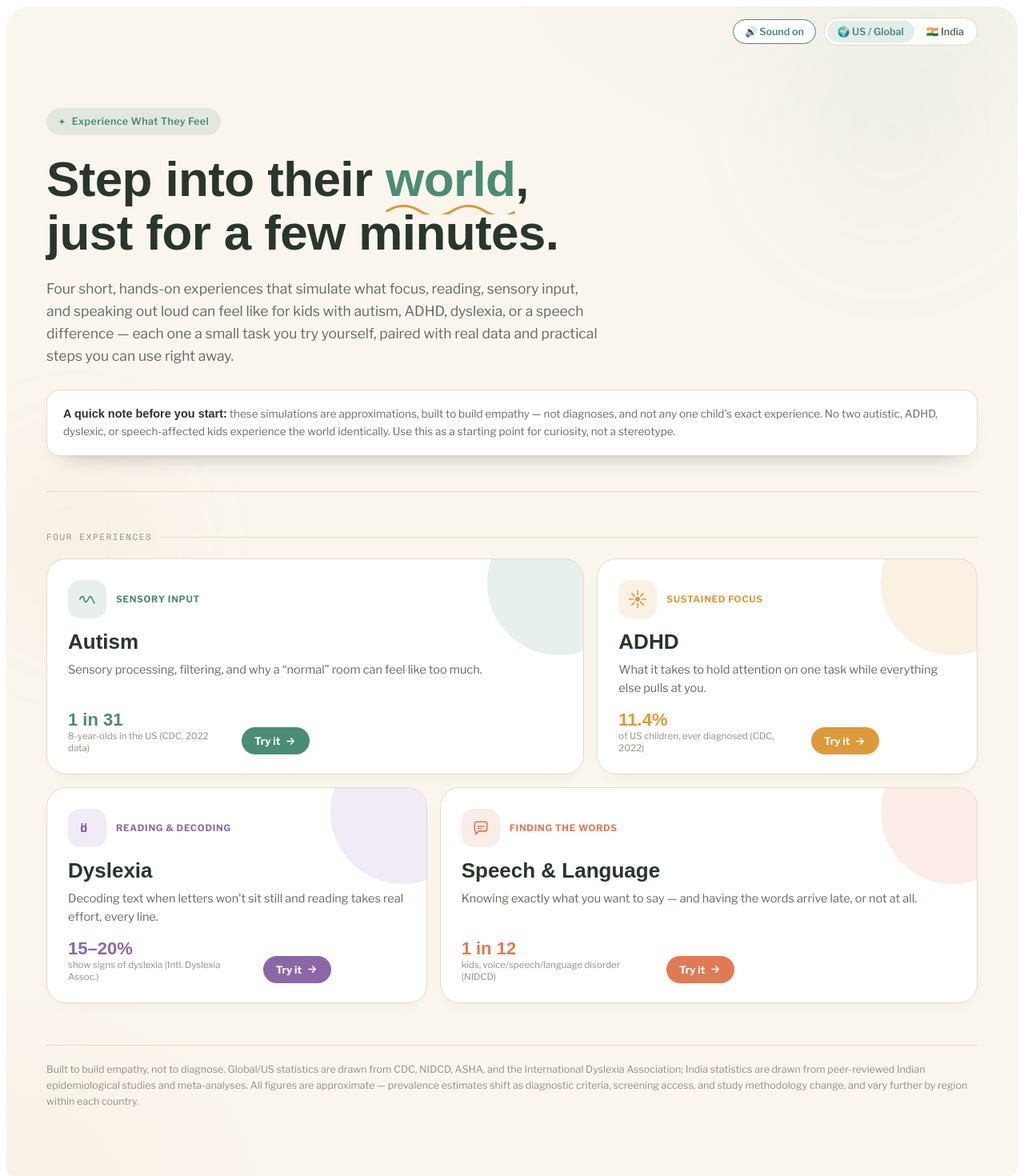
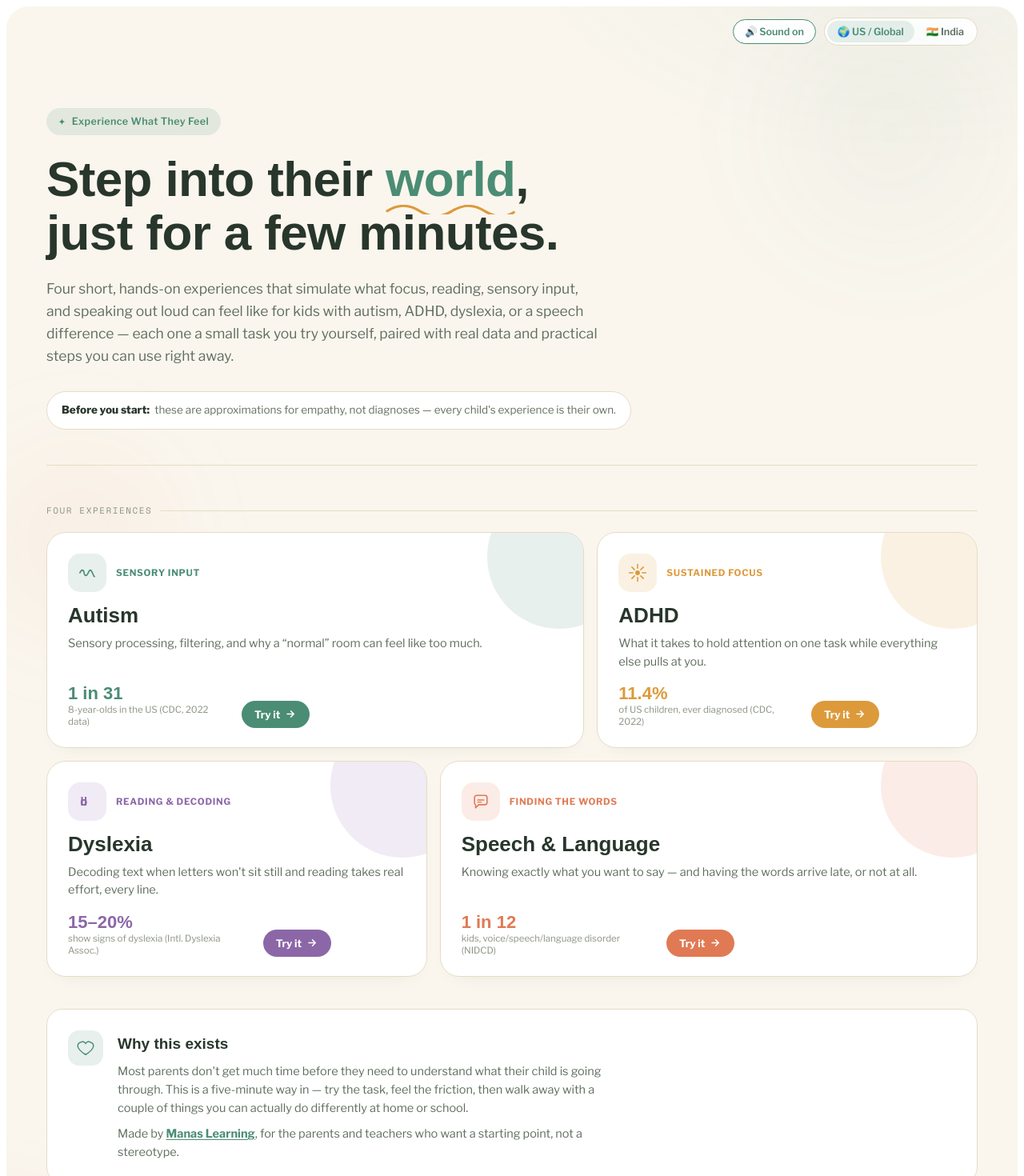
Before and after one commit to darayavahoush/in-their-world, a React (Vite) app: page / in a window 1280 px wide. Shown: the top 1470 px of the page at 80% size. Built offline with nearby package versions, Linux system fonts and the light colour scheme.

Commit message:
Improve site navigation: scannable content, remove scoring, streamline instructions

```diff
--- a/src/InTheirWorld.css
+++ b/src/InTheirWorld.css
@@ -99,11 +99,11 @@
 .itw-title em{font-style:normal;font-weight:800;color:var(--itw-accent);}
 .itw-lede{font-size:17.5px;color:var(--itw-muted);max-width:58ch;margin:0 0 8px;}
 .itw-disclaimer{
-  margin-top:28px;padding:18px 20px;background:var(--itw-paper);border:1px solid var(--itw-paper-border);
-  border-radius:16px;font-size:13.5px;color:var(--itw-paper-muted);position:relative;
-  box-shadow:0 14px 30px -22px rgba(0,0,0,.45);
+  margin-top:22px;padding:12px 18px;background:var(--itw-paper);border:1px solid var(--itw-paper-border);
+  border-radius:99px;font-size:13.5px;color:var(--itw-paper-muted);display:inline-flex;align-items:center;
+  gap:6px;max-width:100%;
 }
-.itw-disclaimer strong{color:var(--itw-paper-text);font-family:var(--font-display);font-weight:800;font-size:14.5px;}
+.itw-disclaimer strong{color:var(--itw-paper-text);font-weight:800;}
 
 .itw-grid-eyebrow{
   margin-top:48px;font-family:var(--font-mono);font-size:11px;letter-spacing:.14em;
@@ -207,7 +207,7 @@
 
 /* ---------- sim shell ---------- */
 .itw-sim{border:1px solid var(--itw-border);border-radius:22px;background:var(--itw-panel);overflow:hidden;box-shadow:0 20px 46px -30px rgba(40,54,44,.28);}
-.itw-sim-instructions{padding:18px 22px;font-size:15px;color:var(--itw-muted);border-bottom:1px solid var(--itw-border);background:var(--itw-panel-2);}
+.itw-sim-instructions{padding:18px 22px 12px;font-size:15.5px;font-weight:600;color:var(--itw-text);background:var(--itw-panel-2);}
 .itw-sim-instructions strong{color:var(--itw-text);font-family:var(--font-display);font-weight:800;}
 .itw-sim-controls{padding:20px 22px;border-top:1px solid var(--itw-border);background:var(--itw-panel);display:flex;flex-wrap:wrap;gap:16px;align-items:center;}
 .itw-row{display:flex;align-items:center;gap:10px;flex-wrap:wrap;}
@@ -427,23 +427,55 @@
 }
 .itw-country-toggle button.itw-active{background:var(--itw-accent-soft);color:var(--itw-accent);}
 
-/* ================= Rating card ================= */
+/* ================= Rating card (reflection, not a grade) ================= */
 .itw-rating-card{
-  margin:0 18px 20px;padding:20px 22px;border:1px solid var(--itw-paper-border);border-radius:18px;
-  background:var(--itw-paper);color:var(--itw-paper-text);animation:itw-rating-in .35s ease both;
-  box-shadow:0 16px 34px -22px rgba(0,0,0,.4);
+  margin:0 18px 20px;padding:22px;border:1px solid var(--itw-accent-soft);border-radius:18px;
+  background:var(--card-accent-soft, var(--itw-accent-soft));color:var(--itw-paper-text);
+  animation:itw-rating-in .35s ease both;
 }
 @keyframes itw-rating-in{
   from{opacity:0;transform:translateY(6px);}
   to{opacity:1;transform:translateY(0);}
 }
-.itw-rating-top{display:flex;align-items:flex-start;justify-content:space-between;gap:14px;margin-bottom:10px;}
-.itw-rating-title{font-family:var(--font-mono);font-size:12px;text-transform:uppercase;letter-spacing:.08em;color:var(--itw-paper-muted);margin-bottom:4px;}
-.itw-rating-stars{color:var(--itw-accent);font-size:17px;letter-spacing:2px;}
-.itw-rating-score{font-family:var(--font-mono);font-weight:700;font-size:28px;color:var(--itw-paper-text);line-height:1;}
-.itw-rating-score span{font-size:14px;color:var(--itw-paper-muted);}
-.itw-rating-lines{margin:0 0 14px;padding-left:18px;color:var(--itw-paper-text);font-size:14px;line-height:1.55;}
+.itw-rating-top{display:flex;align-items:center;gap:12px;margin-bottom:12px;}
+.itw-rating-badge{
+  width:34px;height:34px;border-radius:50%;background:var(--itw-paper);color:var(--itw-accent);
+  display:flex;align-items:center;justify-content:center;flex-shrink:0;
+}
+.itw-rating-badge svg{width:18px;height:18px;}
+.itw-rating-title{font-family:var(--font-display);font-weight:800;font-size:16.5px;color:var(--itw-paper-text);}
+.itw-rating-lines{margin:0 0 14px;padding-left:18px;color:var(--itw-paper-text);font-size:14.5px;line-height:1.6;}
 .itw-rating-lines li{margin-bottom:6px;}
 .itw-rating-lines li:last-child{margin-bottom:0;}
-.itw-rating-retry{font-size:12.5px;padding:7px 14px;border-color:var(--itw-paper-border);color:var(--itw-paper-text);}
+.itw-rating-retry{font-size:12.5px;padding:7px 14px;background:var(--itw-paper);border-color:transparent;color:var(--itw-paper-text);}
 .itw-rating-retry:hover{border-color:var(--itw-accent);color:var(--itw-accent);}
+
+/* ================= How-to strip (scannable, before every task) ================= */
+.itw-howto{
+  display:flex;gap:10px;flex-wrap:wrap;padding:0 18px 18px;background:var(--itw-panel-2);
+  border-bottom:1px solid var(--itw-border);
+}
+.itw-howto-step{
+  display:flex;align-items:center;gap:9px;background:var(--itw-paper);border:1px solid var(--itw-paper-border);
+  border-radius:99px;padding:7px 14px 7px 8px;font-size:13px;font-weight:600;color:var(--itw-text);
+}
+.itw-howto-num{
+  width:20px;height:20px;border-radius:50%;background:var(--itw-accent);color:#fff;flex-shrink:0;
+  display:flex;align-items:center;justify-content:center;font-family:var(--font-mono);font-size:11px;font-weight:700;
+}
+
+/* ================= About block ================= */
+.itw-about{
+  margin-top:40px;display:flex;gap:18px;align-items:flex-start;padding:26px;border-radius:20px;
+  background:var(--itw-panel);border:1px solid var(--itw-border);
+}
+.itw-about-icon{
+  width:44px;height:44px;border-radius:14px;background:var(--itw-accent-soft);color:var(--itw-accent);
+  display:flex;align-items:center;justify-content:center;flex-shrink:0;
+}
+.itw-about-icon svg{width:22px;height:22px;}
+.itw-about h3{font-family:var(--font-display);font-weight:800;font-size:19px;margin:2px 0 8px;}
+.itw-about p{font-size:14.5px;color:var(--itw-muted);line-height:1.6;margin:0 0 8px;max-width:64ch;}
+.itw-about p:last-child{margin-bottom:0;}
+.itw-about a{color:var(--itw-accent);font-weight:700;text-decoration:underline;text-underline-offset:2px;}
+@media (max-width:600px){.itw-about{flex-direction:column;}}
--- a/src/InTheirWorld.jsx
+++ b/src/InTheirWorld.jsx
@@ -257,11 +257,7 @@ function Landing({ onSelect }) {
           real data and practical steps you can use right away.
         </p>
         <div className="itw-disclaimer itw-rise itw-rise-4">
-          <strong>A quick note before you start:</strong> these simulations are
-          approximations, built to build empathy — not diagnoses, and not any one child's
-          exact experience. No two autistic, ADHD, dyslexic, or speech-affected kids
-          experience the world identically. Use this as a starting point for curiosity,
-          not a stereotype.
+          <strong>Before you start:</strong> these are approximations for empathy, not diagnoses — every child's experience is their own.
         </div>
       </div>
 
@@ -290,14 +286,35 @@ function Landing({ onSelect }) {
         ))}
       </div>
 
+      <AboutBlock />
+
       <div className="itw-foot-note">
-        Built to build empathy, not to diagnose. Global/US statistics are drawn from CDC,
-        NIDCD, ASHA, and the International Dyslexia Association; India statistics are drawn
-        from peer-reviewed Indian epidemiological studies and meta-analyses. All figures are
-        approximate — prevalence estimates shift as diagnostic criteria, screening access,
-        and study methodology change, and vary further by region within each country.
+        Built to build empathy, not to diagnose. Figures are approximate and drawn from CDC, NIDCD,
+        ASHA, the International Dyslexia Association, and peer-reviewed Indian epidemiological studies.
       </div>
     </section>
+  );
+}
+
+function AboutBlock() {
+  return (
+    <div className="itw-about itw-rise itw-rise-5">
+      <div className="itw-about-icon" aria-hidden="true">
+        <svg viewBox="0 0 24 24" fill="none"><path d="M12 21s-7.5-4.6-10-9.3C.4 8 2 4.5 5.6 4a5 5 0 0 1 6.4 2 5 5 0 0 1 6.4-2C22 4.5 23.6 8 22 11.7 19.5 16.4 12 21 12 21Z" stroke="currentColor" strokeWidth="1.6" strokeLinejoin="round"/></svg>
+      </div>
+      <div>
+        <h3>Why this exists</h3>
+        <p>
+          Most parents don't get much time before they need to understand what their child is
+          going through. This is a five-minute way in — try the task, feel the friction, then
+          walk away with a couple of things you can actually do differently at home or school.
+        </p>
+        <p>
+          Made by <a href="https://www.manaslearning.com" target="_blank" rel="noreferrer">Manas Learning</a>,
+          for the parents and teachers who want a starting point, not a stereotype.
+        </p>
+      </div>
+    </div>
   );
 }
 
@@ -448,9 +465,7 @@ function Viewfinder({ hud, stageStyle, children }) {
 
 /* ---------------- Rating card (shared by every task) ---------------- */
 
-function RatingCard({ title, score, maxScore = 100, lines, retryLabel = "Try again", onRetry }) {
-  const pct = Math.max(0, Math.min(100, Math.round((score / maxScore) * 100)));
-  const stars = Math.max(1, Math.min(5, Math.round(pct / 20)));
+function RatingCard({ title, lines, retryLabel = "Try again", onRetry }) {
   useEffect(() => {
     audio.tone({ freq: 523, type: "sine", duration: 0.16, gain: 0.1 });
     audio.tone({ freq: 659, type: "sine", duration: 0.2, gain: 0.09, delay: 0.09 });
@@ -458,17 +473,10 @@ function RatingCard({ title, score, maxScore = 100, lines, retryLabel = "Try aga
   return (
     <div className="itw-rating-card" role="status">
       <div className="itw-rating-top">
-        <div>
-          <div className="itw-rating-title">{title}</div>
-          <div className="itw-rating-stars" aria-hidden="true">
-            {"★".repeat(stars)}
-            {"☆".repeat(5 - stars)}
-          </div>
+        <div className="itw-rating-badge" aria-hidden="true">
+          <svg viewBox="0 0 24 24" fill="none"><path d="M12 21s-7.5-4.6-10-9.3C.4 8 2 4.5 5.6 4a5 5 0 0 1 6.4 2 5 5 0 0 1 6.4-2C22 4.5 23.6 8 22 11.7 19.5 16.4 12 21 12 21Z" stroke="currentColor" strokeWidth="1.6" strokeLinejoin="round"/></svg>
         </div>
-        <div className="itw-rating-score">
-          {Math.round(score)}
-          <span>/{maxScore}</span>
-        </div>
+        <div className="itw-rating-title">{title}</div>
       </div>
       <ul className="itw-rating-lines">
         {lines.map((l, i) => (
@@ -478,6 +486,21 @@ function RatingCard({ title, score, maxScore = 100, lines, retryLabel = "Try aga
       <button className="itw-btn-ghost itw-rating-retry" onClick={onRetry}>
         {retryLabel}
       </button>
+    </div>
+  );
+}
+
+/* ---------------- How-to strip (3 short steps, shown before every task) ---------------- */
+
+function HowTo({ steps }) {
+  return (
+    <div className="itw-howto">
+      {steps.map((s, i) => (
+        <div className="itw-howto-step" key={i}>
+          <span className="itw-howto-num">{i + 1}</span>
+          <span>{s}</span>
+        </div>
+      ))}
     </div>
   );
 }
@@ -690,10 +713,15 @@ function AutismSim() {
   return (
     <div className="itw-sim">
       <div className="itw-sim-instructions">
-        <strong>Task:</strong> {TOTAL_ROUNDS} rounds. One dot is the real target — the rest are
-        identical-looking decoys. Find and click the right one before the timer runs out. Noise
-        climbs, decoys multiply, and the clock shrinks — all on their own, whether you're ready or not.
-      </div>
+        Find the one real dot among the decoys, {TOTAL_ROUNDS} rounds — it only gets louder from here.
+      </div>
+      <HowTo
+        steps={[
+          "Spot the one real dot",
+          "Click it before time runs out",
+          "Noise & decoys ramp up each round",
+        ]}
+      />
       <Viewfinder
         hud={{
           left: phase === "task" ? `ROUND ${round}/${TOTAL_ROUNDS}` : "STANDBY",
@@ -804,8 +832,7 @@ function AutismSim() {
       </div>
       {rating && (
         <RatingCard
-          title="Your focus score"
-          score={rating.score}
+          title="What that round was like"
           lines={[
             `Cleared ${TOTAL_ROUNDS} rounds in ${rating.time}s, with ${rating.misses} decoy click(s) and ${rating.timeouts} round(s) where time ran out before you found it.`,
             rating.misses > 0 || rating.timeouts > 0
@@ -824,7 +851,7 @@ function AutismModule({ onBack, onNavigate }) {
   return (
     <ModuleShell
       accent="autism"
-      eyebrow="Case File 01 — Autism"
+      eyebrow="Autism"
       title="The room doesn't turn down."
       dek="For many autistic kids, sensory input doesn't fade into the background automatically — the hum of lights, a chair scraping, three conversations at once can all arrive at full volume, all at the same time."
       onBack={onBack}
@@ -1095,11 +1122,15 @@ function AdhdSim() {
   return (
     <div className="itw-sim">
       <div className="itw-sim-instructions">
-        <strong>Task:</strong> click the numbers 1 through 10, in order, as fast as you can.
-        Dawdle on one and it'll wander off. Interruptions will talk at you and demand a
-        response — tap the <strong>×</strong> to dismiss one before it wins; ignore it and it
-        freezes your focus for a moment. They come faster the longer you've been going.
-      </div>
+        Click 1 through 10 in order, fast — the numbers won't wait, and neither will the interruptions.
+      </div>
+      <HowTo
+        steps={[
+          "Click 1 → 10 in order",
+          "Dismiss pop-ups with ×",
+          "Interruptions speed up over time",
+        ]}
+      />
       <Viewfinder hud={{ left: running ? `TARGET ${nextNum}/10` : "READY", right: `MISS ${misses}` }}>
         <div className={`itw-focus-field${frozen ? " itw-frozen" : ""}`}>
           {numbers.map((n) => (
@@ -1152,8 +1183,7 @@ function AdhdSim() {
       </div>
       {rating && (
         <RatingCard
-          title="Your task-completion score"
-          score={rating.score}
+          title="What just happened to your focus"
           lines={[
             `Finished in ${rating.time}s with ${rating.misses} misclick(s)/unhandled interruption(s), interruptions ${
               rating.distractOn ? "on" : "off"
@@ -1174,7 +1204,7 @@ function AdhdModule({ onBack, onNavigate }) {
   return (
     <ModuleShell
       accent="adhd"
-      eyebrow="Case File 02 — ADHD"
+      eyebrow="ADHD"
       title="Attention isn't a switch."
       dek="It's not that kids with ADHD can't focus — it's that their attention responds to whatever is most stimulating in the moment, and staying locked onto one quiet task takes active, exhausting effort."
       onBack={onBack}
@@ -1378,9 +1408,15 @@ function DyslexiaSim() {
   return (
     <div className="itw-sim">
       <div className="itw-sim-instructions">
-        <strong>Task:</strong> read the passage below, then click “I've finished reading.” Try
-        the typical view first, then switch to simulated and compare.
-      </div>
+        Read the passage, then compare how it feels in typical view versus simulated view.
+      </div>
+      <HowTo
+        steps={[
+          "Read the passage below",
+          "Click “I've finished reading”",
+          "Switch views and compare",
+        ]}
+      />
       <div className="itw-strat-tabs" style={{ padding: "16px 18px 0" }}>
         <button
           className={`itw-btn-ghost${mode === "typical" ? " itw-active" : ""}`}
@@ -1424,8 +1460,7 @@ function DyslexiaSim() {
       {awaitingQuiz && <ComprehensionQuiz onSubmit={submitQuiz} />}
       {rating && (
         <RatingCard
-          title="Your reading score"
-          score={rating.score}
+          title="What decoding that text was like"
           lines={rating.lines}
           onRetry={() => setRating(null)}
           retryLabel="Keep comparing"
@@ -1439,7 +1474,7 @@ function DyslexiaModule({ onBack, onNavigate }) {
   return (
     <ModuleShell
       accent="dyslexia"
-      eyebrow="Case File 03 — Dyslexia"
+      eyebrow="Dyslexia"
       title="Smart, and still stuck on the sentence."
       dek="Dyslexia isn't about seeing letters backwards — it's a difference in how the brain connects written symbols to sounds. Comprehension is usually fine. Decoding the words to get there is the hard part."
       onBack={onBack}
@@ -1725,11 +1760,15 @@ function SpeechSim() {
   return (
     <div className="itw-sim">
       <div className="itw-sim-instructions">
-        <strong>Task:</strong> someone asks you {CONVO_PROMPTS.length} quick questions out loud,
-        one at a time, each with a shrinking window to answer. Type your reply and hit{" "}
-        <strong>Say it</strong> — if a word blocks, tap <strong>Push</strong> to force it out. If
-        the timer runs out first, the conversation moves on without you, mid-word if it has to.
-      </div>
+        Answer {CONVO_PROMPTS.length} quick questions before your window to reply closes.
+      </div>
+      <HowTo
+        steps={[
+          "Type your answer",
+          "Hit “Say it” to respond",
+          "Tap “Push” if a word gets stuck",
+        ]}
+      />
       <Viewfinder
         hud={{ left: active ? `QUESTION ${roundIdx + 1}/${CONVO_PROMPTS.length}` : "READY", right: "" }}
         stageStyle={{ minHeight: "auto" }}
@@ -1832,8 +1871,7 @@ function SpeechSim() {
         </div>
         {rating && (
           <RatingCard
-            title="Your conversation score"
-            score={rating.score}
+            title="What finding those words was like"
             lines={rating.lines}
             onRetry={start}
             retryLabel="Try the conversation again"
@@ -1848,7 +1886,7 @@ function SpeechModule({ onBack, onNavigate }) {
   return (
     <ModuleShell
       accent="speech"
-      eyebrow="Case File 04 — Speech & Language"
+      eyebrow="Speech & Language"
       title="The word is there. It's just not arriving yet."
       dek="For kids with speech sound disorders, stuttering, or word-finding difficulties, the thought is usually fully formed — the gap is between knowing what to say and getting it out cleanly."
       onBack={onBack}
```
Also changed, not shown: 1 other file (tests, documents, lock files or other folders).
